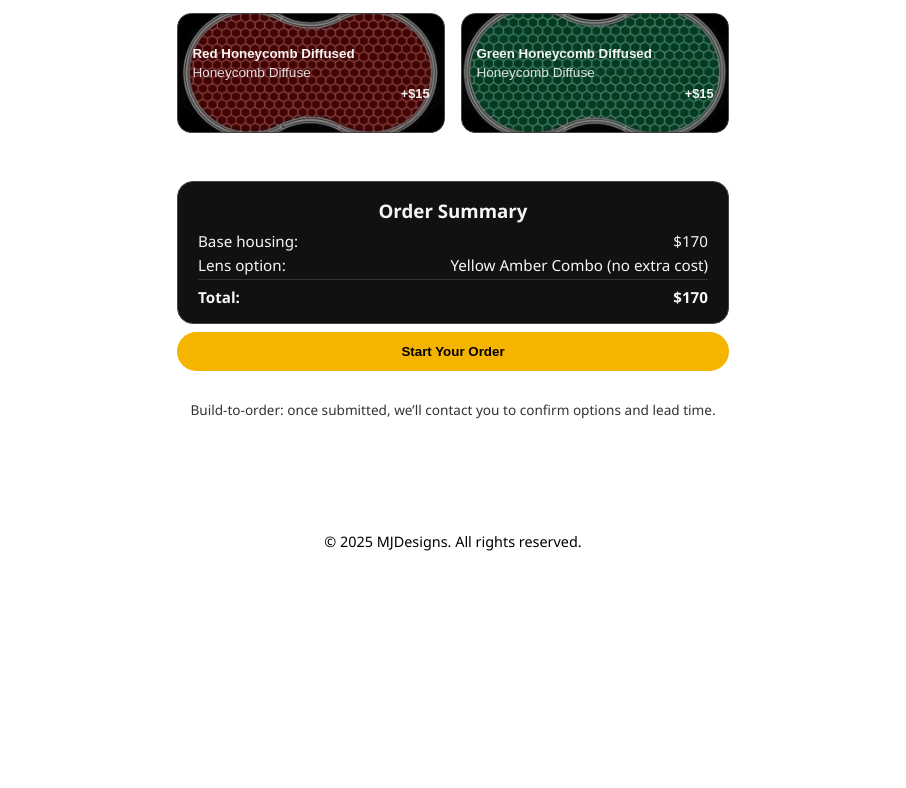
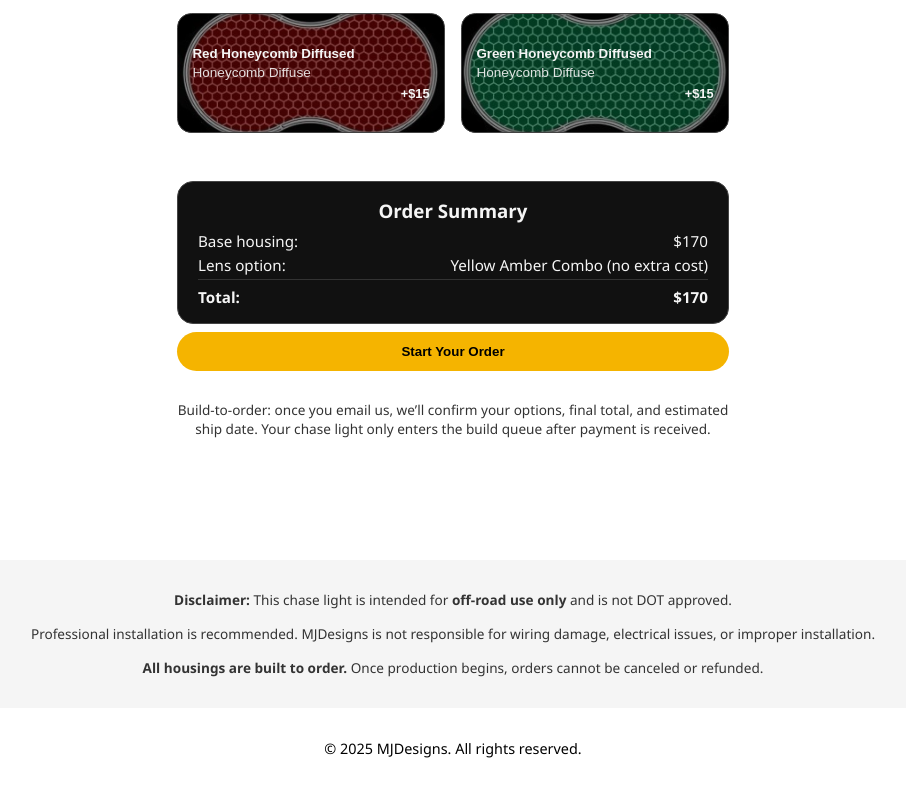
Before and after one commit to mjdstl/mjdesigns, a plain HTML site: page designs/f150-chase.html in a window 1280 px wide. Shown: the part 3010-3798 px from the top of the page, without its empty margins (187-1093 px from the left). Before the commit the page ends 3592 px from the top, so only its background shows below. Drawn offline with Linux system fonts and the light colour scheme.

Commit message:
Add disclaimer section to 10th gen chase light page

```diff
--- a/designs/f150-chase.html
+++ b/designs/f150-chase.html
@@ -499,12 +499,28 @@
           Start Your Order
         </button>
         <p class="config-note">
-          Build-to-order: once submitted, we&rsquo;ll contact you to confirm options and lead time.
-        </p>
+  Build-to-order: once you email us, we’ll confirm your options, final total, and estimated ship date.
+  Your chase light only enters the build queue after payment is received.
+</p>
       </div>
 
     </section>
   </main>
+
+  <section class="product-disclaimer" style="
+  margin-top: 2.5rem;
+  background-color: #f5f5f5;
+  padding: 1rem 1.25rem;
+  border-radius: 6px;
+  font-size: 0.85rem;
+  color: #333;
+  line-height: 1.5;
+  text-align: center;
+">
+  <p><strong>Disclaimer:</strong> This chase light is intended for <strong>off-road use only</strong> and is not DOT approved.</p>
+  <p>Professional installation is recommended. MJDesigns is not responsible for wiring damage, electrical issues, or improper installation.</p>
+  <p><strong>All housings are built to order.</strong> Once production begins, orders cannot be canceled or refunded.</p>
+</section>
 
   <footer>
     <p>&copy; 2025 MJDesigns. All rights reserved.</p>
@@ -599,8 +615,8 @@
           "MJD Chase Light Build Inquiry - 10th Gen F-150"
         );
         const body = encodeURIComponent(
-          `Hey Mike,\n\nI'm interested in ordering a chase light for my 10th gen F-150.\n\nSelected lens configuration: ${selectedName}\nQuoted total from configurator: $${total}\n\nTruck year/trim:\nAdditional notes:\n\nThanks!`
-        );
+  `Hey MJDesigns team,\n\nI'm interested in ordering a chase light for my 10th gen F-150.\n\nSelected lens configuration: ${selectedName}\nQuoted total from configurator: $${total}\n\nTruck year/trim:\nShipping city/ZIP:\nPreferred payment method (PayPal, Venmo, etc.):\nAdditional notes:\n\nI understand that my chase light will only enter the build queue after payment is received.\n\nThanks!`
+);
 
         window.location.href = `mailto:mjdesign.3mf@gmail.com?subject=${subject}&body=${body}`;
       });
```
